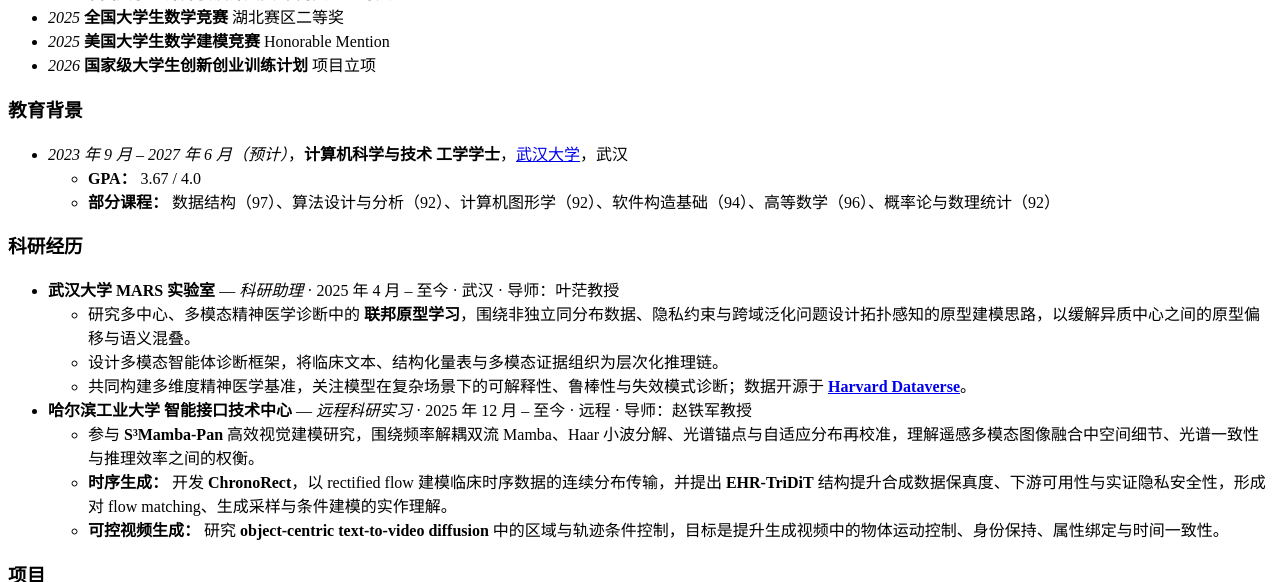
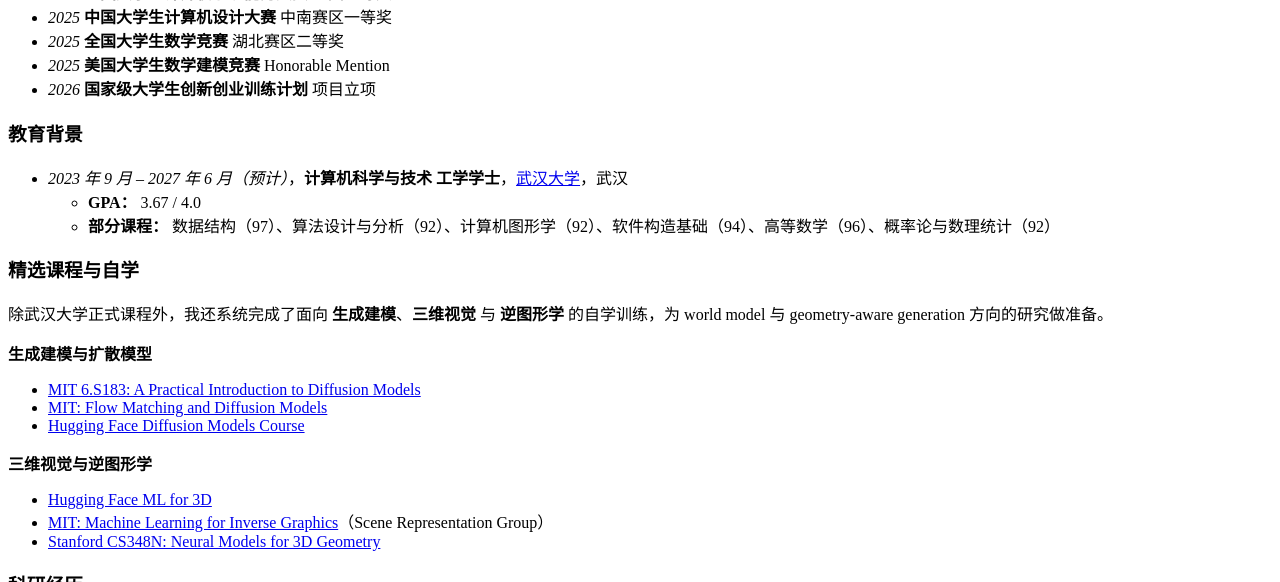
Before and after one commit to HaoyuLi-Nova/HaoyuLi-Nova.github.io, a Jekyll site: the page built from _pages/zh.md, in a window 1280 px wide and 900 px high, scrolled down 2721 px, cut to the strip 0-582 px from the top of the window. Built offline with Jekyll 4.4.1, drawn with Linux system fonts in a browser that asks for light colours; some of the changed text lies outside the part shown.

Commit message:
Add "Selected Coursework" section to English and Chinese homepages and navigation menus
- Introduced a new section for "Selected Coursework" in both English and Chinese homepages, detailing self-study in generative modeling, 3D vision, and inverse graphics.
- Updated navigation files to include links to the new coursework section for improved accessibility and organization.

```diff
--- a/_data/navigation.yml
+++ b/_data/navigation.yml
@@ -15,6 +15,9 @@
   - title: "Education"
     url: "#education"
 
+  - title: "Selected Coursework"
+    url: "#selected-coursework"
+
   - title: "Research Experience"
     url: "#research-experience"
 
--- a/_data/navigation_zh.yml
+++ b/_data/navigation_zh.yml
@@ -15,6 +15,9 @@
   - title: "教育背景"
     url: "#education"
 
+  - title: "精选课程"
+    url: "#selected-coursework"
+
   - title: "科研经历"
     url: "#research-experience"
 
--- a/_includes/i18n/home-en.md
+++ b/_includes/i18n/home-en.md
@@ -53,6 +53,20 @@
 - *Sept. 2023 - June 2027 (expected)*, **Bachelor of Engineering in Computer Science**, [Wuhan University](https://www.whu.edu.cn/), Wuhan, China
   - **GPA:** 3.67 / 4.0
   - **Selected coursework:** Data Structures (97), Algorithm Design and Analysis (92), Computer Graphics (92), Fundamentals of Software Construction (94), Advanced Mathematics (96), Probability Theory and Mathematical Statistics (92)
+
+# Selected Coursework & Self-Study {#selected-coursework}
+
+Beyond my formal curriculum at Wuhan University, I completed a focused self-study track in **generative modeling**, **3D vision**, and **inverse graphics** to prepare for research in world models and geometry-aware generation.
+
+**Generative modeling & diffusion**
+- [MIT 6.S183: A Practical Introduction to Diffusion Models](https://www.practical-diffusion.org/)
+- [MIT: Flow Matching and Diffusion Models](https://diffusion.csail.mit.edu/)
+- [Hugging Face Diffusion Models Course](https://huggingface.co/learn/diffusion-course)
+
+**3D vision & inverse graphics**
+- [Hugging Face ML for 3D](https://huggingface.co/learn/ml-for-3d-course)
+- [MIT: Machine Learning for Inverse Graphics](https://www.scenerepresentations.org/courses/2023/fall/inverse-graphics/) (Scene Representation Group)
+- [Stanford CS348N: Neural Models for 3D Geometry](http://graphics.stanford.edu/courses/cs348n-23-spring/)
 
 # Research Experience {#research-experience}
 
--- a/_includes/i18n/home-zh.md
+++ b/_includes/i18n/home-zh.md
@@ -53,6 +53,20 @@
 - *2023 年 9 月 – 2027 年 6 月（预计）*，**计算机科学与技术 工学学士**，[武汉大学](https://www.whu.edu.cn/)，武汉
   - **GPA：** 3.67 / 4.0
   - **部分课程：** 数据结构（97）、算法设计与分析（92）、计算机图形学（92）、软件构造基础（94）、高等数学（96）、概率论与数理统计（92）
+
+# 精选课程与自学 {#selected-coursework}
+
+除武汉大学正式课程外，我还系统完成了面向 **生成建模**、**三维视觉** 与 **逆图形学** 的自学训练，为 world model 与 geometry-aware generation 方向的研究做准备。
+
+**生成建模与扩散模型**
+- [MIT 6.S183: A Practical Introduction to Diffusion Models](https://www.practical-diffusion.org/)
+- [MIT: Flow Matching and Diffusion Models](https://diffusion.csail.mit.edu/)
+- [Hugging Face Diffusion Models Course](https://huggingface.co/learn/diffusion-course)
+
+**三维视觉与逆图形学**
+- [Hugging Face ML for 3D](https://huggingface.co/learn/ml-for-3d-course)
+- [MIT: Machine Learning for Inverse Graphics](https://www.scenerepresentations.org/courses/2023/fall/inverse-graphics/)（Scene Representation Group）
+- [Stanford CS348N: Neural Models for 3D Geometry](http://graphics.stanford.edu/courses/cs348n-23-spring/)
 
 # 科研经历 {#research-experience}
 
```
Also changed, not shown: other parts of _includes/i18n/home-en.md (+0 -4 lines), other parts of _includes/i18n/home-zh.md (+0 -4 lines).
